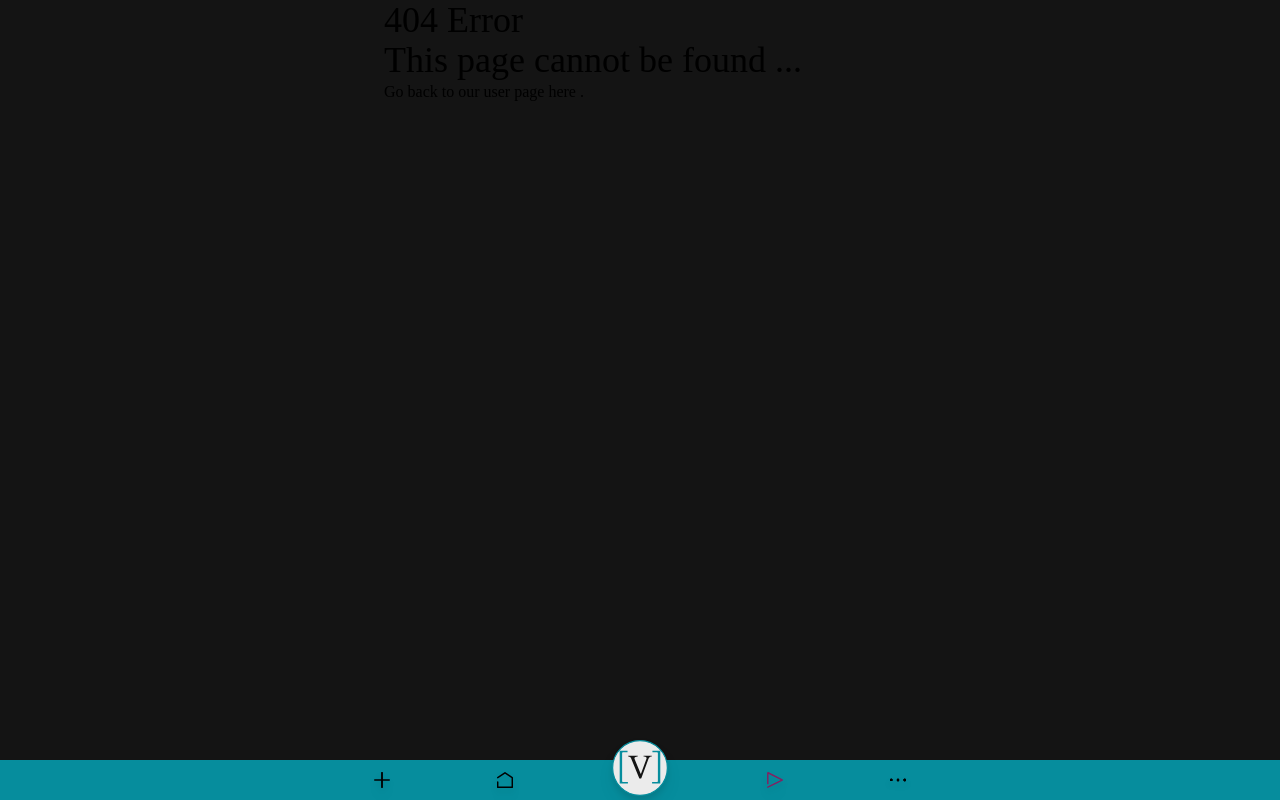
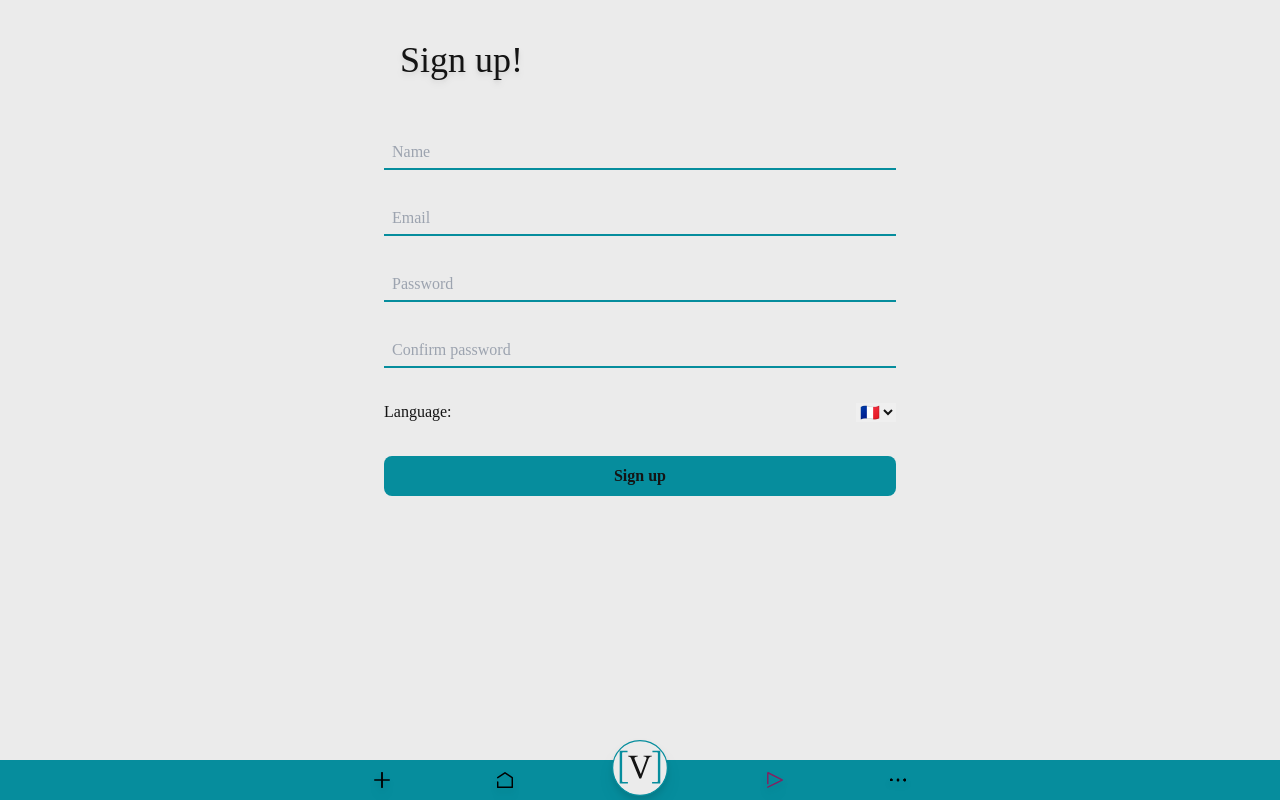
Before and after one commit to guilevieiram/voca, a React (Create React App) app in the folder frontend/: page /signup in a window 1280 px wide. Before the commit this address had no page. Built offline with nearby package versions, Linux system fonts and the light colour scheme.

Commit message:
create session storage and redirection scheme

```diff
--- a/frontend/src/App.tsx
+++ b/frontend/src/App.tsx
@@ -1,20 +1,26 @@
-import { useState } from "react";
+import React, { Component, useEffect, useState } from "react";
 import Background from "./components/Background";
 import Nav from "./components/Nav";
 import UserLogin from "./components/user_login";
+import UserSignupPage from "./components/user_signup";
 import NotFoundPage from "./components/NotFoundPage";
 import HomePage from "./components/HomePage";
 
 import {
   BrowserRouter as Router,
   Route,
-  Routes
+  Routes,
+  Navigate
 } from 'react-router-dom';
 
 function App(): React.ReactElement {
-  const [darkMode, setDarkMode] = useState<boolean>(true);
+  const [darkMode, setDarkMode] = useState<boolean>(false);
   const toggleDarkMode = (): void => setDarkMode(!darkMode);
-  const [userId, setUserId] = useState<number | null>(null);
+
+  const setToken = (userToken: string): void => sessionStorage.setItem('token', userToken);
+  const getToken = (): string | null => sessionStorage.getItem('token');
+  const token: string | null = getToken()
+  const protect = (element: React.ReactElement): React.ReactElement => token ? element : <Navigate replace to="/login" />;
 
   return (
     <div className={`flex justify-center`}>
@@ -24,8 +30,9 @@ function App(): React.ReactElement {
       <div className="max-w-xl w-full px-8 ">
         <Router>
           <Routes>
-            <Route path='/' element={<HomePage darkMode={darkMode} />}/>
-            <Route path="/login" element={<UserLogin darkMode={darkMode} />}/>
+            <Route path='/' element={protect(<HomePage darkMode={darkMode} />)}/>
+            <Route path="/login" element={<UserLogin darkMode={darkMode} setToken={setToken}/>}/>
+            <Route path="/signup" element={<UserSignupPage darkMode={darkMode} />}/>
             <Route path='*' element={<NotFoundPage darkMode={darkMode} />}/>
           </Routes>
         </Router>
--- a/frontend/src/components/NotFoundPage.tsx
+++ b/frontend/src/components/NotFoundPage.tsx
@@ -5,12 +5,10 @@ type NotFountPageProps = {
 
 function NotFoundPage ({darkMode}: NotFountPageProps): React.ReactElement {
     return (
-        <div>
-            <h1>404 Error</h1>
-            <h2>This page cannot be found ...</h2>
-            <p>Go back to our user page
-                <Link to = '/'> here .</Link>
-            </p>
+        <div className={`flex flex-col justify-around items-start my-10 text-${darkMode ? 'light' : 'dark'}`}>
+            <h1 className='my-4'>404 Error</h1>
+            <h2 className='my-4'>This page cannot be found ...</h2>
+            <p className='my-4'>Go back to our user page <span className='underline'> <Link to = '/'>here.</Link></span></p>
         </div>
     )
 };
--- a/frontend/src/components/user_login/LoginForm.tsx
+++ b/frontend/src/components/user_login/LoginForm.tsx
@@ -1,13 +1,23 @@
+import { useState } from "react";
+
 type LoginFormProps = {
-    darkMode: boolean
+    darkMode: boolean,
+    setToken: (token: string) => void
 };
-function LoginForm ({darkMode}: LoginFormProps): React.ReactElement {
+
+function LoginForm ({darkMode, setToken}: LoginFormProps): React.ReactElement {
+    const [email, setEmail] = useState<string>("");
+    const [password, setPassword] = useState<string>("");
+    const changeEmail = (event: any) => setEmail(event.target.value);
+    const changePassword = (event: any) => setPassword(event.target.value);
+    const onSubmit = () => setToken('1'); // dummy method
+
     const inputClass: string = `input-field bg-${darkMode ? 'dark' : 'light'}`;
     return(
-        <form action="#" className={`flex flex-col my-10 text-${darkMode ? 'light' : 'dark'}`}>
-            <input type="email" name="E-mail" id="email" placeholder="Email" className={inputClass}/>
-            <input type="password" name="Password" id="password" placeholder="Password" className={inputClass}/>
-            <input type="button" value="Log in" className={`secondary-button bg-${darkMode ? 'dark' : 'light'}`} />
+        <form action="#" className={`flex flex-col my-10 text-${darkMode ? 'light' : 'dark'}`} onSubmit={onSubmit}>
+            <input type="email" name="E-mail" id="email" placeholder="Email" className={inputClass} onChange={changeEmail}/>
+            <input type="password" name="Password" id="password" placeholder="Password" className={inputClass} onChange={changePassword}/>
+            <input type="submit" value="Log in" className={`secondary-button bg-${darkMode ? 'dark' : 'light'}`} />
             <a href="#"className={`text-blue underline text-right`}>  Forgot password?</a>
         </form>
     )
--- a/frontend/src/components/user_login/login.tsx
+++ b/frontend/src/components/user_login/login.tsx
@@ -3,17 +3,17 @@ import ForgotPassword from './ForgotPassword';
 import LoginForm from './LoginForm';
 
 type UserLoginProps = {
-    darkMode: boolean
+    darkMode: boolean,
+    setToken: (token: string) => void
 };
-function UserLogin ({darkMode}: UserLoginProps): React.ReactElement {
+function UserLogin ({darkMode, setToken}: UserLoginProps): React.ReactElement {
     return(
        <div className={`w-full h-screen py-10`}>
-            <h1 className={` mx-4 filter drop-shadow-md text-${darkMode ? 'light' : 'dark'}`}>Login</h1>
+            <h1 className={`page-title text-${darkMode ? 'light' : 'dark'}`}>Login</h1>
             <div className="flex flex-col justify-between h-full ">
-                <LoginForm darkMode={darkMode}/>
+                <LoginForm darkMode={darkMode} setToken={setToken}/>
                 <ForgotPassword />
             </div>
-
        </div>
     )
 };
--- /dev/null
+++ b/frontend/src/components/user_signup/SignupForm.tsx
@@ -0,0 +1,45 @@
+type SignupFormProps = {
+    darkMode: boolean
+};
+
+function LanguageSelectComponent (): React.ReactElement {
+    const languages = [
+        {
+            "name": "French",
+            "flag": "🇫🇷"
+        },
+        {
+            "name": "Russian",
+            "flag": "🇫🇷"
+        },
+        {
+            "name": "English",
+            "flag": "🇫🇷"
+        },
+    ]
+    const onChange = (event: any): void => {
+        console.log(`changed to value`, event)
+    };
+    return (
+        <div className={`w-full flex justify-between items-center my-4`}>
+            <p>Language:</p>
+            <select value={languages[0].name} onChange={onChange}>
+                {languages.map((element, index) => <option value={element.name} key={index}>{element.flag}</option>)}
+            </select>
+        </div>
+    )
+}
+
+export default function SignupForm ({darkMode}: SignupFormProps): React.ReactElement {
+    const inputClass: string = `input-field bg-${darkMode ? 'dark' : 'light'}`;
+    return(
+        <form action="#" className={`flex flex-col my-10 text-${darkMode ? 'light' : 'dark'}`}>
+            <input type="text" name="Name" id="Name" placeholder="Name" className={inputClass}/>
+            <input type="email" name="E-mail" id="email" placeholder="Email" className={inputClass}/>
+            <input type="password" name="Password" id="password" placeholder="Password" className={inputClass}/>
+            <input type="password" name="Password-2" id="password-2" placeholder="Confirm password" className={inputClass}/>
+            <LanguageSelectComponent />
+            <input type="button" value="Sign up" className={`primary-button my-4`} />
+        </form>
+    )
+}
--- /dev/null
+++ b/frontend/src/components/user_signup/UserSignupPage.tsx
@@ -0,0 +1,13 @@
+import SignupForm from './SignupForm';
+type UserSignupPageProps = {
+    darkMode: boolean
+};
+
+export default function UserSignupPage ({darkMode}: UserSignupPageProps): React.ReactElement {
+    return (
+        <div className={`w-full py-10`}>
+            <h1 className={`page-title text-${darkMode ? 'light' : 'dark'}`}>Sign up!</h1>
+            <SignupForm darkMode={darkMode} />
+        </div>
+    )
+};
--- /dev/null
+++ b/frontend/src/components/user_signup/index.ts
@@ -0,0 +1,2 @@
+import UserSignupPage from "./UserSignupPage";
+export default UserSignupPage;
--- a/frontend/src/index.css
+++ b/frontend/src/index.css
@@ -22,4 +22,7 @@
   .secondary-button {
     @apply border-blue border-2 rounded-lg font-bold text-blue my-8 py-2;
   }
+  .page-title {
+    @apply mx-4 filter drop-shadow-md
+  }
 }
```
